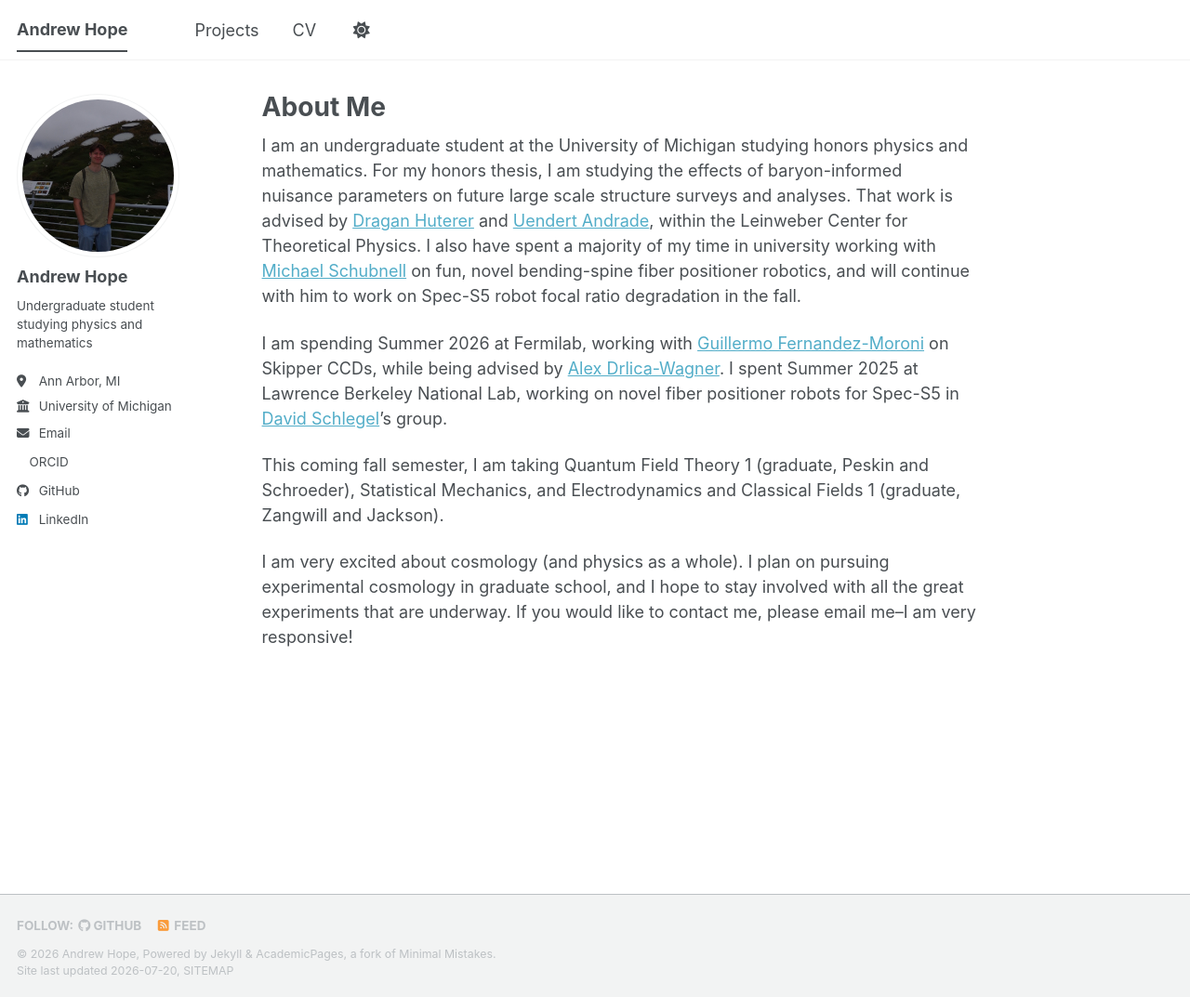
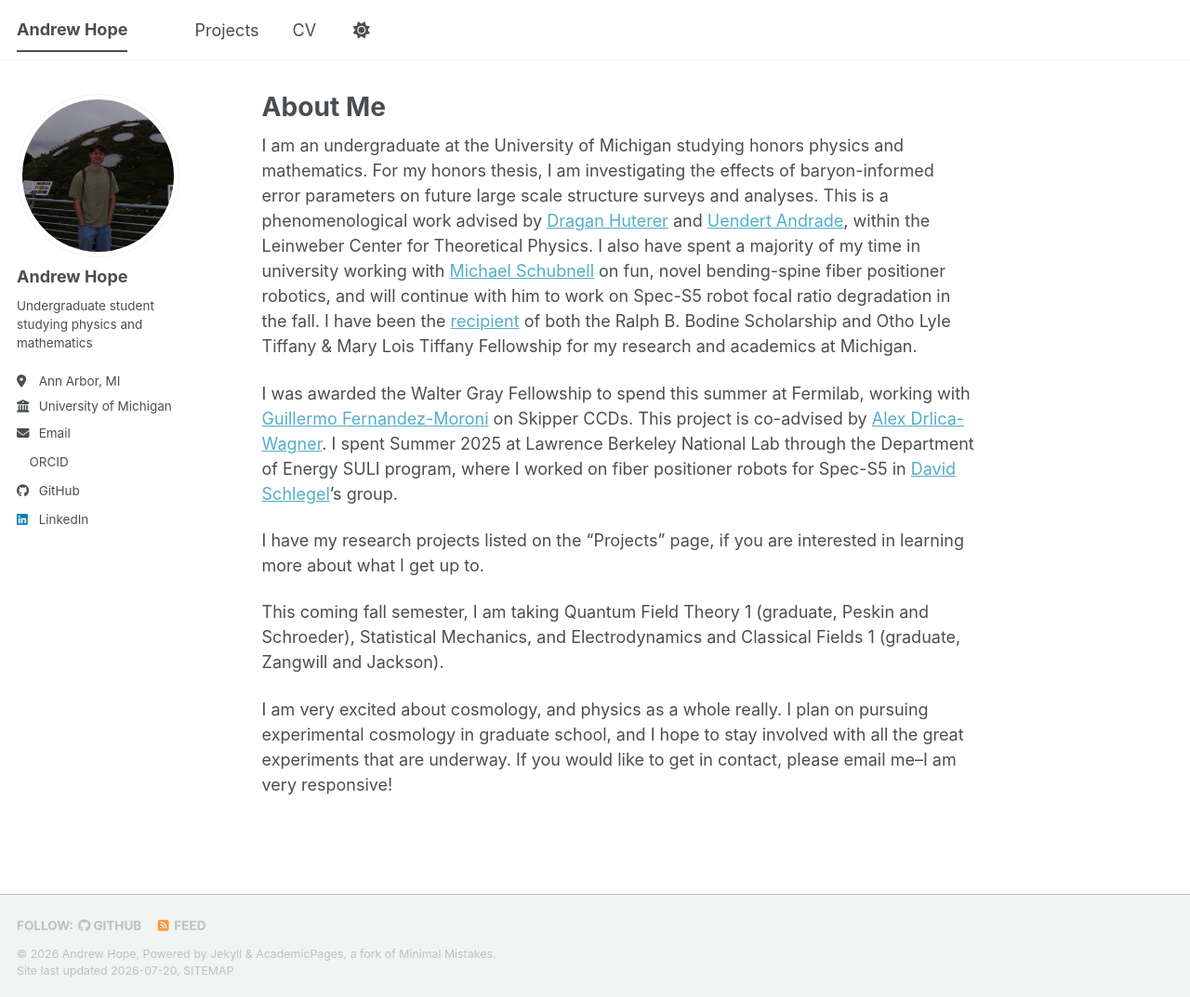
Before and after one commit to astrohope/astrohope.github.io, a Jekyll site: the page built from _pages/about.md, in a window 1280 px wide and 1073 px high. Shown: the whole window at 93% size. Built offline with Jekyll 4.4.1, drawn with Linux system fonts in a browser that asks for light colours; a style sheet for code colours, icons or effects is not loaded.

Commit message:
editing about

```diff
--- a/_pages/about.md
+++ b/_pages/about.md
@@ -7,10 +7,12 @@ redirect_from:
   - /about.html
 ---
 
-I am an undergraduate student at the University of Michigan studying honors physics and mathematics. For my honors thesis, I am studying the effects of baryon-informed nuisance parameters on future large scale structure surveys and analyses. That work is advised by [Dragan Huterer](https://websites.umich.edu/~huterer/) and [Uendert Andrade](https://uendert.github.io/), within the Leinweber Center for Theoretical Physics. I also have spent a majority of my time in university working with [Michael Schubnell](https://inspirehep.net/authors/989667) on fun, novel bending-spine fiber positioner robotics, and will continue with him to work on Spec-S5 robot focal ratio degradation in the fall.
+I am an undergraduate at the University of Michigan studying honors physics and mathematics. For my honors thesis, I am investigating the effects of baryon-informed error parameters on future large scale structure surveys and analyses. This is a phenomenological work advised by [Dragan Huterer](https://websites.umich.edu/~huterer/) and [Uendert Andrade](https://uendert.github.io/), within the Leinweber Center for Theoretical Physics. I also have spent a majority of my time in university working with [Michael Schubnell](https://inspirehep.net/authors/989667) on fun, novel bending-spine fiber positioner robotics, and will continue with him to work on Spec-S5 robot focal ratio degradation in the fall. I have been the [recipient](https://lsa.umich.edu/physics/undergraduate-students/scholarships-and-awards.html) of both the Ralph B. Bodine Scholarship and Otho Lyle Tiffany & Mary Lois Tiffany Fellowship for my research and academics at Michigan.
 
-I am spending Summer 2026 at Fermilab, working with [Guillermo Fernandez-Moroni](https://inspirehep.net/authors/1684137) on Skipper CCDs, while being advised by [Alex Drlica-Wagner](https://kadrlica.github.io/). I spent Summer 2025 at Lawrence Berkeley National Lab, working on novel fiber positioner robots for Spec-S5 in [David Schlegel](https://inspirehep.net/authors/1020065)'s group.
+I was awarded the Walter Gray Fellowship to spend this summer at Fermilab, working with [Guillermo Fernandez-Moroni](https://inspirehep.net/authors/1684137) on Skipper CCDs. This project is co-advised by [Alex Drlica-Wagner](https://kadrlica.github.io/). I spent Summer 2025 at Lawrence Berkeley National Lab through the Department of Energy SULI program, where I worked on fiber positioner robots for Spec-S5 in [David Schlegel](https://inspirehep.net/authors/1020065)'s group.
+
+I have my research projects listed on the "Projects" page, if you are interested in learning more about what I get up to.
 
 This coming fall semester, I am taking Quantum Field Theory 1 (graduate, Peskin and Schroeder), Statistical Mechanics, and Electrodynamics and Classical Fields 1 (graduate, Zangwill and Jackson).
 
-I am very excited about cosmology (and physics as a whole). I plan on pursuing experimental cosmology in graduate school, and I hope to stay involved with all the great experiments that are underway. If you would like to contact me, please email me--I am very responsive!
+I am very excited about cosmology, and physics as a whole really. I plan on pursuing experimental cosmology in graduate school, and I hope to stay involved with all the great experiments that are underway. If you would like to get in contact, please email me--I am very responsive!
```
